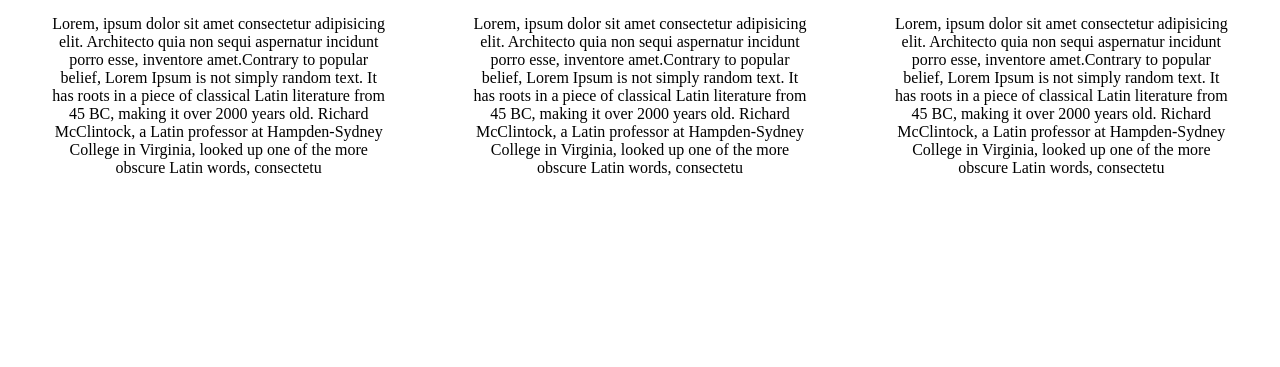
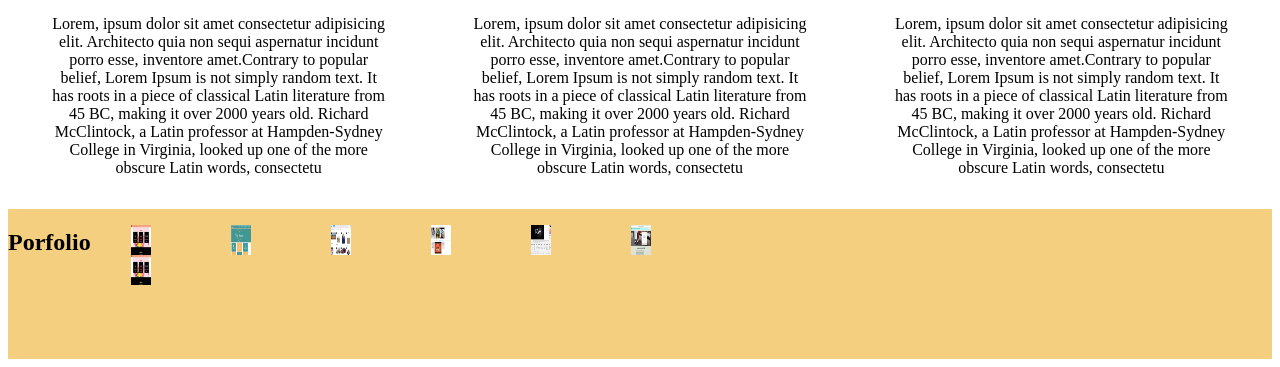
Before and after one commit to syedsaqib12/14thy-may--Webpage, a plain HTML site: page index.html in a window 1280 px wide. Shown: the part 603-970 px from the top of the page. Before the commit the page ends 820 px from the top, so only its background shows below. Drawn offline with Linux system fonts and the light colour scheme.

Commit message:
Add files via upload

```diff
--- a/index.html
+++ b/index.html
@@ -69,7 +69,35 @@
 
 
   </div>
+  <section id="portfolio">
+  <h2> Porfolio </h2>
+  <figure>
+  <img src="img/p-1.png" alt="project-1">
+  <figcaption>
+  <img src="img/p-1.png" alt="project-1">
+  </figcaption>
+  </figure>
 
+<figure>
+  <img src="img/p-2.png" alt="project-2">
+  <figcaption> </figcaption>
+  </figure>
+<figure>
+  <img src="img/p-3.png" alt="project-3">
+  <figcaption> </figcaption>
+  </figure>
+<figure>
+  <img src="img/p-4.png" alt="project-4">
+  <figcaption> </figcaption>
+  </figure>
+<figure>
+  <img src="img/p-5.png" alt="project-5">
+  <figcaption> </figcaption>
+  </figure>
+  <figure>
+  <img src="img/p-6.png" alt="project-6">
+  <figcaption> </figcaption>
+  </figure>
 
 
 
--- a/style.css
+++ b/style.css
@@ -74,3 +74,29 @@
 #flex-container i {
 	font-size: 60px;
 }
+#portfolio {
+	display: inline-flex;
+	background-color: #F4CF7F;
+	width:100%;
+	 height: 150px;
+
+
+
+	}
+	#portfolio img {
+		height:30px;
+		width:20px;
+
+	}
+	#portfolio figure {
+
+	display: inline-block;
+	flex-direction: column;
+	align-items: center;
+	}
+	#portfolio figcaption {
+	position:absolute;
+	}
+	#portfolio h2 {
+	text-align:center;
+	}
```
Also changed, not shown: 1 other file.
